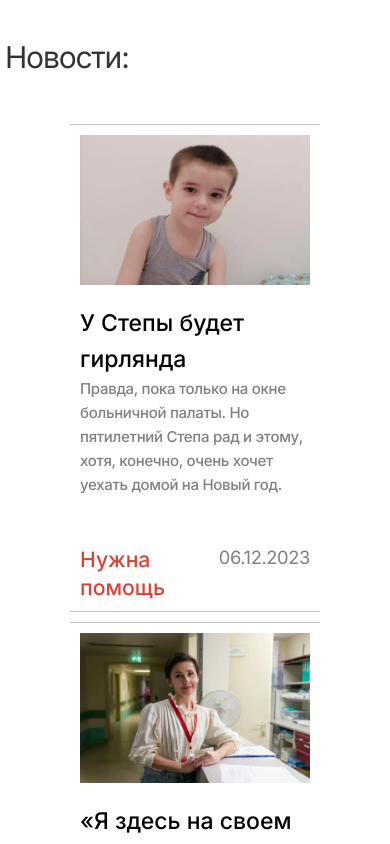
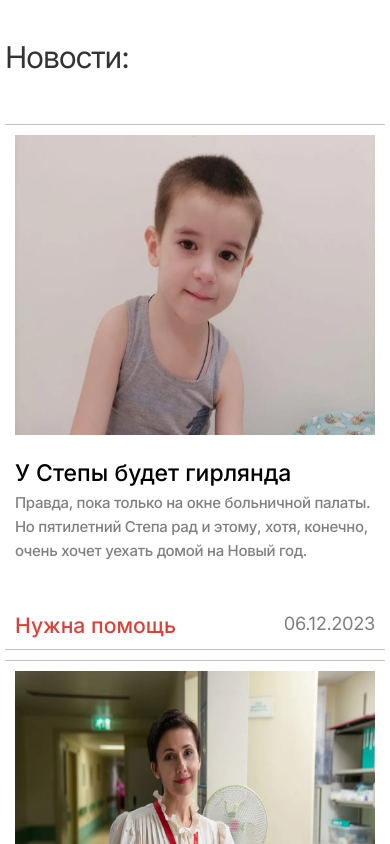
Before and after one commit to Arsaide/podari-life, a Next.js app: page / in a window 390 px wide. Shown: the part 4280-5124 px from the top of the page. Built offline with nearby package versions, Linux system fonts and the light colour scheme.

Commit message:
Updated card adaptive

```diff
--- a/src/components/Pages/Home/ChildrenPosts/ChildrenPosts.module.scss
+++ b/src/components/Pages/Home/ChildrenPosts/ChildrenPosts.module.scss
@@ -46,6 +46,8 @@
       display: block;
       width: 100%;
       max-width: 100%;
+      overflow-clip-margin: content-box;
+      overflow: clip;
       height: 100%;
     }
   }
@@ -134,7 +136,8 @@
 
 @media(max-width: 424.98px) {
   .card {
-    min-width: 250px;
+    //min-width: 250px;
+    min-width: 100%;
     padding: 10px;
     &:first-child {
       padding-left: 10px;
@@ -144,9 +147,13 @@
     &:nth-child(3) {
       padding-right: 10px;
     }
+  }
+}
 
+@media(max-width: 374.98px) {
+  .card {
     &__imgcnt {
-      height: 150px;
+      height: 200px;
     }
   }
 }
```
